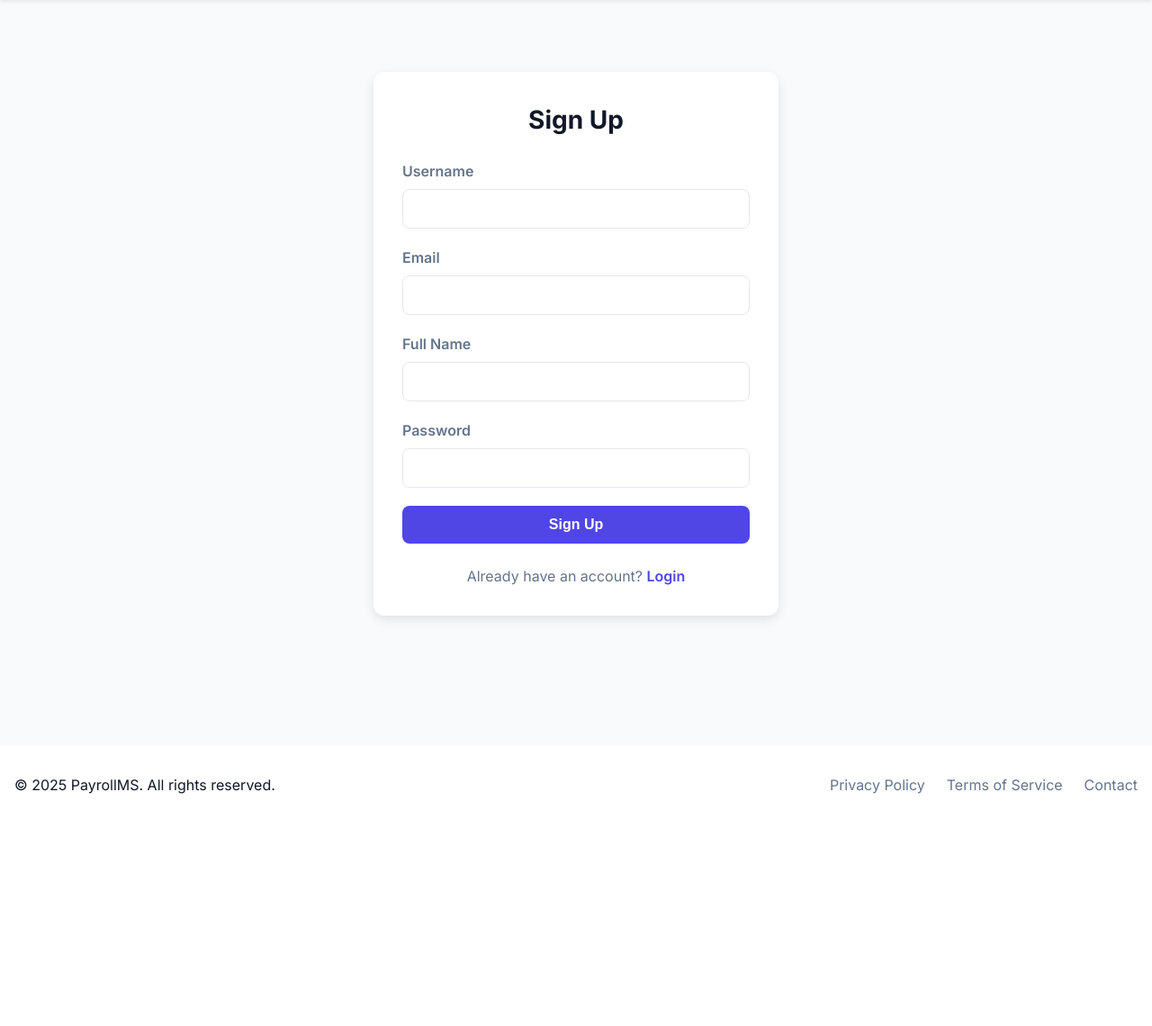
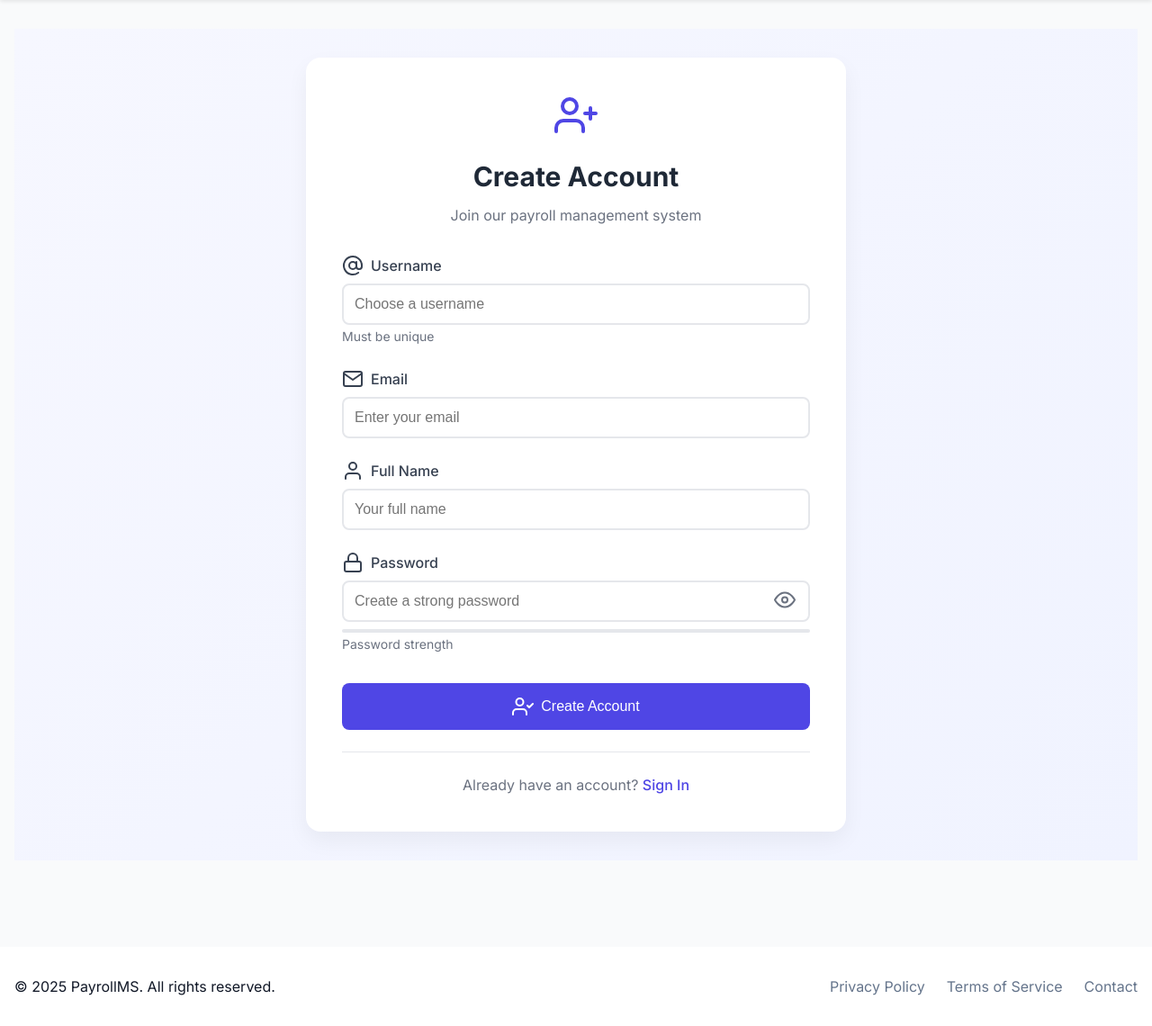
Before and after one commit to shrinitharshnaak/emppayrollmanagement, a Flask app: page /register in a window 1280 px wide. Shown: the part 64-1204 px from the top of the page at 90% size. Before the commit the page ends 946 px from the top, so only its background shows below. Run offline with Flask 2, Linux system fonts and the light colour scheme.

Commit message:
Added JS based password verification

```diff
--- a/src/templates/register.html
+++ b/src/templates/register.html
@@ -1,137 +1,325 @@
 {% extends "base.html" %}
 
 {% block content %}
-<div class="auth-container">
-    <div class="auth-card">
-        <h2 class="auth-title">Sign Up</h2>
-        <form method="POST" class="auth-form">
+<div class="register-container">
+    <div class="register-card">
+        <div class="card-header">
+            <i data-feather="user-plus" class="header-icon"></i>
+            <h2>Create Account</h2>
+            <p>Join our payroll management system</p>
+        </div>
+
+        <form method="POST" class="register-form">
+            <div class="form-grid">
                 <div class="form-group">
-                <label for="username">Username</label>
-                <input type="text" id="username" name="username" required autocomplete="username">
+                    <label for="username">
+                        <i data-feather="at-sign"></i>
+                        Username
+                    </label>
+                    <input type="text" id="username" name="username" required
+                           autocomplete="username" placeholder="Choose a username">
+                    <span class="input-hint">Must be unique</span>
                 </div>
 
                 <div class="form-group">
-                <label for="email">Email</label>
-                <input type="email" id="email" name="email" required autocomplete="email">
+                    <label for="email">
+                        <i data-feather="mail"></i>
+                        Email
+                    </label>
+                    <input type="email" id="email" name="email" required
+                           autocomplete="email" placeholder="Enter your email">
                 </div>
 
                 <div class="form-group">
-                <label for="name">Full Name</label>
-                <input type="text" id="name" name="name" required autocomplete="name">
+                    <label for="name">
+                        <i data-feather="user"></i>
+                        Full Name
+                    </label>
+                    <input type="text" id="name" name="name" required
+                           autocomplete="name" placeholder="Your full name">
                 </div>
 
                 <div class="form-group">
-                <label for="password">Password</label>
-                <input type="password" id="password" name="password" required autocomplete="new-password">
+                    <label for="password">
+                        <i data-feather="lock"></i>
+                        Password
+                    </label>
+                    <div class="password-input">
+                        <input type="password" id="password" name="password"
+                               required autocomplete="new-password"
+                               placeholder="Create a strong password">
+                        <button type="button" class="toggle-password" onclick="togglePassword()">
+                            <i data-feather="eye"></i>
+                        </button>
+                    </div>
+                    <div class="password-strength" id="passwordStrength">
+                        <div class="strength-bar"></div>
+                        <span class="strength-text">Password strength</span>
+                    </div>
                 </div>
 
                 {% if session.get('is_admin') %}
                 <div class="form-group">
-                <label for="role">Role</label>
+                    <label for="role">
+                        <i data-feather="shield"></i>
+                        Role
+                    </label>
                     <select name="role" id="role" required>
-                    <option value="user">User</option>
-                    <option value="admin">Admin</option>
+                        <option value="user">Employee</option>
+                        <option value="admin">Administrator</option>
                     </select>
                 </div>
                 {% endif %}
+            </div>
 
-            <button type="submit" class="btn btn-primary">Sign Up</button>
+            <div class="form-actions">
+                <button type="submit" class="btn-register">
+                    <i data-feather="user-check"></i>
+                    Create Account
+                </button>
+            </div>
         </form>
 
-        <p class="auth-links">
-            Already have an account?
-            <a href="{{ url_for('auth.login') }}">Login</a>
-        </p>
+        <div class="auth-links">
+            <p>Already have an account? <a href="{{ url_for('auth.login') }}">Sign In</a></p>
+        </div>
     </div>
 </div>
 {% endblock %}
 
 {% block styles %}
 <style>
-    .auth-container {
+    .register-container {
+        min-height: calc(100vh - 100px);
         display: flex;
         align-items: center;
         justify-content: center;
-        min-height: calc(100vh - 100px);
         padding: 2rem;
+        background: linear-gradient(135deg, #f6f7ff 0%, #f0f3ff 100%);
     }
 
-    .auth-card {
-        background: #fff;
-        padding: 2rem;
-        border-radius: 0.75rem;
-        box-shadow: 0 4px 12px rgba(0, 0, 0, 0.1);
+    .register-card {
+        background: white;
+        border-radius: 1rem;
+        box-shadow: 0 10px 25px rgba(0,0,0,0.05);
+        padding: 2.5rem;
         width: 100%;
-        max-width: 450px;
+        max-width: 600px;
     }
 
-    .auth-title {
+    .card-header {
         text-align: center;
-        color: var(--black, #333);
-        margin-bottom: 1.5rem;
-        font-size: 1.75rem;
-        font-weight: bold;
+        margin-bottom: 2rem;
+    }
+
+    .header-icon {
+        width: 48px;
+        height: 48px;
+        color: #4f46e5;
+        margin-bottom: 1rem;
+    }
+
+    .card-header h2 {
+        font-size: 1.875rem;
+        color: #1f2937;
+        margin-bottom: 0.5rem;
+    }
+
+    .card-header p {
+        color: #6b7280;
+    }
+
+    .form-grid {
+        display: grid;
+        gap: 1.5rem;
     }
 
     .form-group {
-        margin-bottom: 1.25rem;
+        position: relative;
     }
 
     .form-group label {
-        display: block;
+        display: flex;
+        align-items: center;
+        gap: 0.5rem;
         margin-bottom: 0.5rem;
-        color: var(--secondary, #666);
-        font-weight: 600;
+        color: #374151;
+        font-weight: 500;
+    }
+
+    .form-group label i {
+        width: 18px;
+        height: 18px;
+        color: #6b7280;
     }
 
     .form-group input,
     .form-group select {
         width: 100%;
         padding: 0.75rem;
-        border: 1px solid var(--gray-200, #ddd);
+        border: 2px solid #e5e7eb;
         border-radius: 0.5rem;
         font-size: 1rem;
-        transition: border-color 0.2s ease, box-shadow 0.2s ease;
+        transition: all 0.2s;
     }
 
     .form-group input:focus,
     .form-group select:focus {
-        border-color: var(--primary, #4f46e5);
-        box-shadow: 0 0 0 3px rgba(79, 70, 229, 0.2);
+        border-color: #4f46e5;
+        box-shadow: 0 0 0 3px rgba(79, 70, 229, 0.1);
         outline: none;
     }
 
-    .btn.btn-primary {
+    .input-hint {
+        font-size: 0.875rem;
+        color: #6b7280;
+        margin-top: 0.25rem;
+    }
+
+    .password-input {
+        position: relative;
+    }
+
+    .toggle-password {
+        position: absolute;
+        right: 0.75rem;
+        top: 50%;
+        transform: translateY(-50%);
+        background: none;
+        border: none;
+        color: #6b7280;
+        cursor: pointer;
+        padding: 0.25rem;
+    }
+
+    .password-strength {
+        margin-top: 0.5rem;
+    }
+
+    .strength-bar {
+        height: 4px;
+        background: #e5e7eb;
+        border-radius: 2px;
+        overflow: hidden;
+    }
+
+    .strength-bar::before {
+        content: '';
+        display: block;
+        height: 100%;
+        width: 0;
+        background: #4f46e5;
+        transition: width 0.3s;
+    }
+
+    .strength-text {
+        font-size: 0.875rem;
+        color: #6b7280;
+        margin-top: 0.25rem;
+    }
+
+    .form-actions {
+        margin-top: 2rem;
+    }
+
+    .btn-register {
         width: 100%;
-        padding: 0.75rem;
-        background-color: var(--primary, #4f46e5);
+        display: flex;
+        align-items: center;
+        justify-content: center;
+        gap: 0.5rem;
+        padding: 0.875rem;
+        background: #4f46e5;
         color: white;
         border: none;
         border-radius: 0.5rem;
         font-size: 1rem;
-        font-weight: 600;
+        font-weight: 500;
         cursor: pointer;
-        transition: background-color 0.2s ease;
+        transition: all 0.2s;
     }
 
-    .btn.btn-primary:hover {
-        background-color: var(--primary-dark, #3730a3);
+    .btn-register:hover {
+        background: #4338ca;
+        transform: translateY(-1px);
     }
 
     .auth-links {
         text-align: center;
         margin-top: 1.5rem;
-        color: var(--secondary, #666);
+        padding-top: 1.5rem;
+        border-top: 1px solid #e5e7eb;
+        color: #6b7280;
     }
 
     .auth-links a {
-        color: var(--primary, #4f46e5);
+        color: #4f46e5;
+        font-weight: 500;
         text-decoration: none;
-        font-weight: 600;
     }
 
     .auth-links a:hover {
         text-decoration: underline;
     }
+
+    @media (max-width: 640px) {
+        .register-container {
+            padding: 1rem;
+        }
+
+        .register-card {
+            padding: 1.5rem;
+        }
+    }
 </style>
 {% endblock %}
+
+{% block scripts %}
+<script>
+    function togglePassword() {
+        const input = document.getElementById('password');
+        const icon = document.querySelector('.toggle-password i');
+
+        if (input.type === 'password') {
+            input.type = 'text';
+            icon.setAttribute('data-feather', 'eye-off');
+        } else {
+            input.type = 'password';
+            icon.setAttribute('data-feather', 'eye');
+        }
+        feather.replace();
+    }
+
+    document.getElementById('password').addEventListener('input', function(e) {
+        const password = e.target.value;
+        const strength = calculatePasswordStrength(password);
+        updatePasswordStrength(strength);
+    });
+
+    function calculatePasswordStrength(password) {
+        let strength = 0;
+        if (password.length >= 8) strength += 25;
+        if (password.match(/[a-z]/)) strength += 25;
+        if (password.match(/[A-Z]/)) strength += 25;
+        if (password.match(/[0-9]/)) strength += 25;
+        return strength;
+    }
+
+    function updatePasswordStrength(strength) {
+        const bar = document.querySelector('.strength-bar');
+        const text = document.querySelector('.strength-text');
+        bar.style.width = strength + '%';
+
+        if (strength < 50) {
+            bar.style.background = '#ef4444';
+            text.textContent = 'Weak password';
+        } else if (strength < 75) {
+            bar.style.background = '#f59e0b';
+            text.textContent = 'Moderate password';
+        } else {
+            bar.style.background = '#10b981';
+            text.textContent = 'Strong password';
+        }
+    }
+</script>
+{% endblock %}
```
Lines whose indentation alone changed are shown as unchanged.
